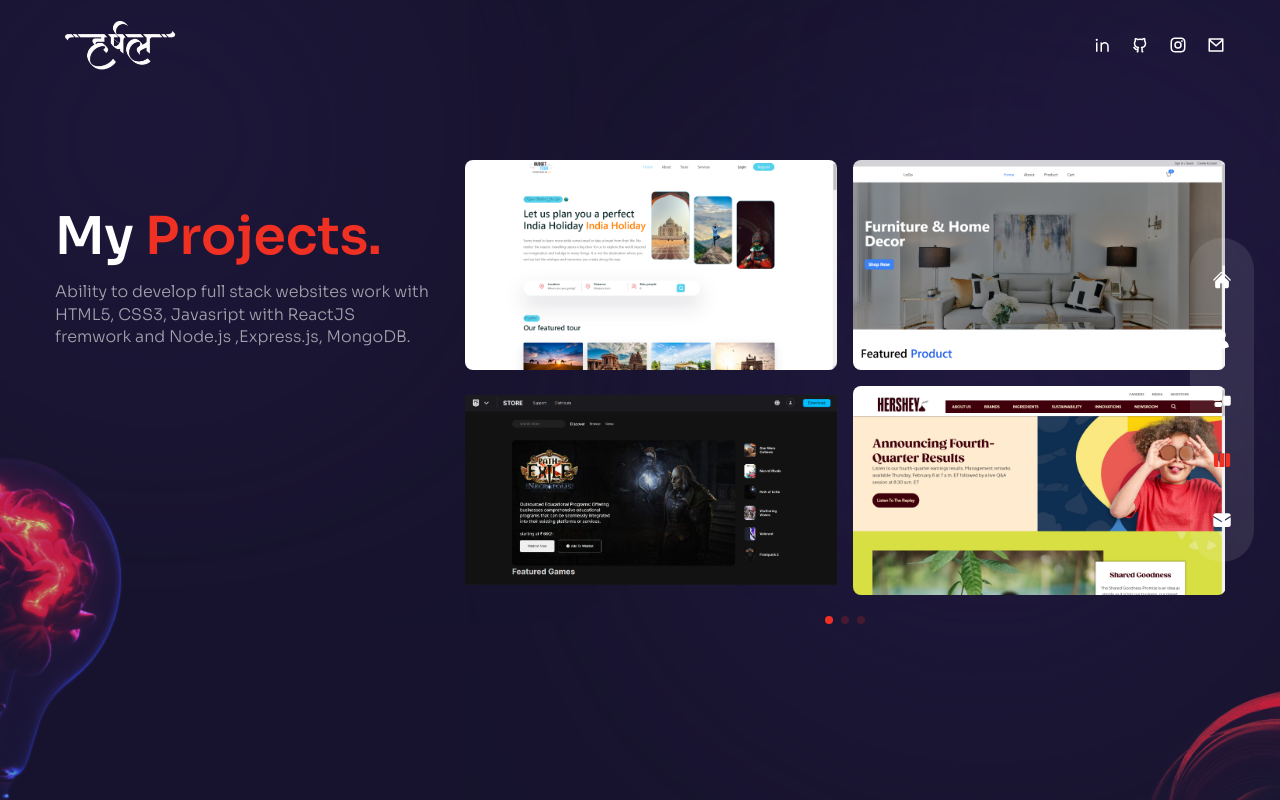
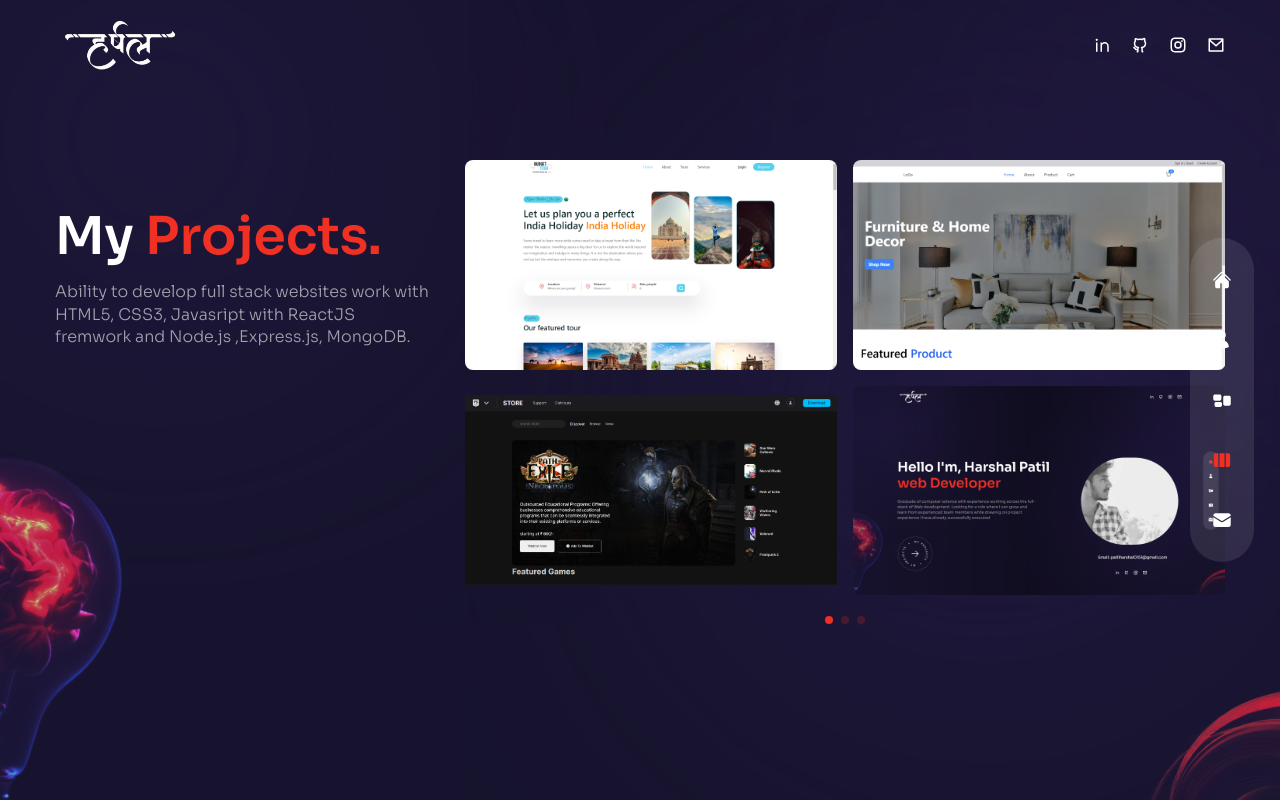
Before and after one commit to harshal0151/Portfolio-Harshal, a Next.js app: page /work in a window 1280 px wide. Built offline with nearby package versions, Linux system fonts and the light colour scheme.

Commit message:
update about

```diff
--- a/components/WorkSlider.js
+++ b/components/WorkSlider.js
@@ -25,10 +25,10 @@ const workSlides = {
         },
 
         {
-          title: "Hershey-UI",
-          path: "/Hershey1.png",
-          githubLink: "https://github.com/harshal0151/Hershey-UI",
-          liveLink: "https://sudhanshusudan33.github.io/Hershey-UI/",
+          title: "Portfolio-App",
+          path: "/portfolio.png",
+          githubLink: "https://github.com/harshal0151/Portfolio-Harshal",
+          liveLink: "https://portfolio-harshal.vercel.app/",
         },
       ],
     },
@@ -39,6 +39,12 @@ const workSlides = {
           path: "/weather.png",
           githubLink: "https://github.com/harshal0151/weather-App-",
           liveLink: "https://weather-apinew.vercel.app/",
+        },
+        {
+          title: "Hershey-UI",
+          path: "/Hershey1.png",
+          githubLink: "https://github.com/harshal0151/Hershey-UI",
+          liveLink: "https://sudhanshusudan33.github.io/Hershey-UI/",
         },
 
         {
@@ -53,12 +59,7 @@ const workSlides = {
           githubLink: "https://github.com/harshal0151/The-November-Room",
           liveLink: "https://harshal0151.github.io/The-November-Room/",
         },
-        {
-          title: "UsabilityHub-UI",
-          path: "/clone.png",
-          githubLink: "https://github.com/harshal0151/UsabilityHub-clone",
-          liveLink: "https://usabilityhun-clone.netlify.app/",
-        },
+
       ],
     },
     {
@@ -75,6 +76,12 @@ const workSlides = {
           path: "/E-commers.png",
           githubLink: "https://github.com/harshal0151/E-commerce-React-app",
           liveLink: "https://gofashionstar.netlify.app/",
+        },
+        {
+          title: "UsabilityHub-UI",
+          path: "/clone.png",
+          githubLink: "https://github.com/harshal0151/UsabilityHub-clone",
+          liveLink: "https://usabilityhun-clone.netlify.app/",
         },
       ],
     },
```
Also changed, not shown: public/portfolio.png (added).
